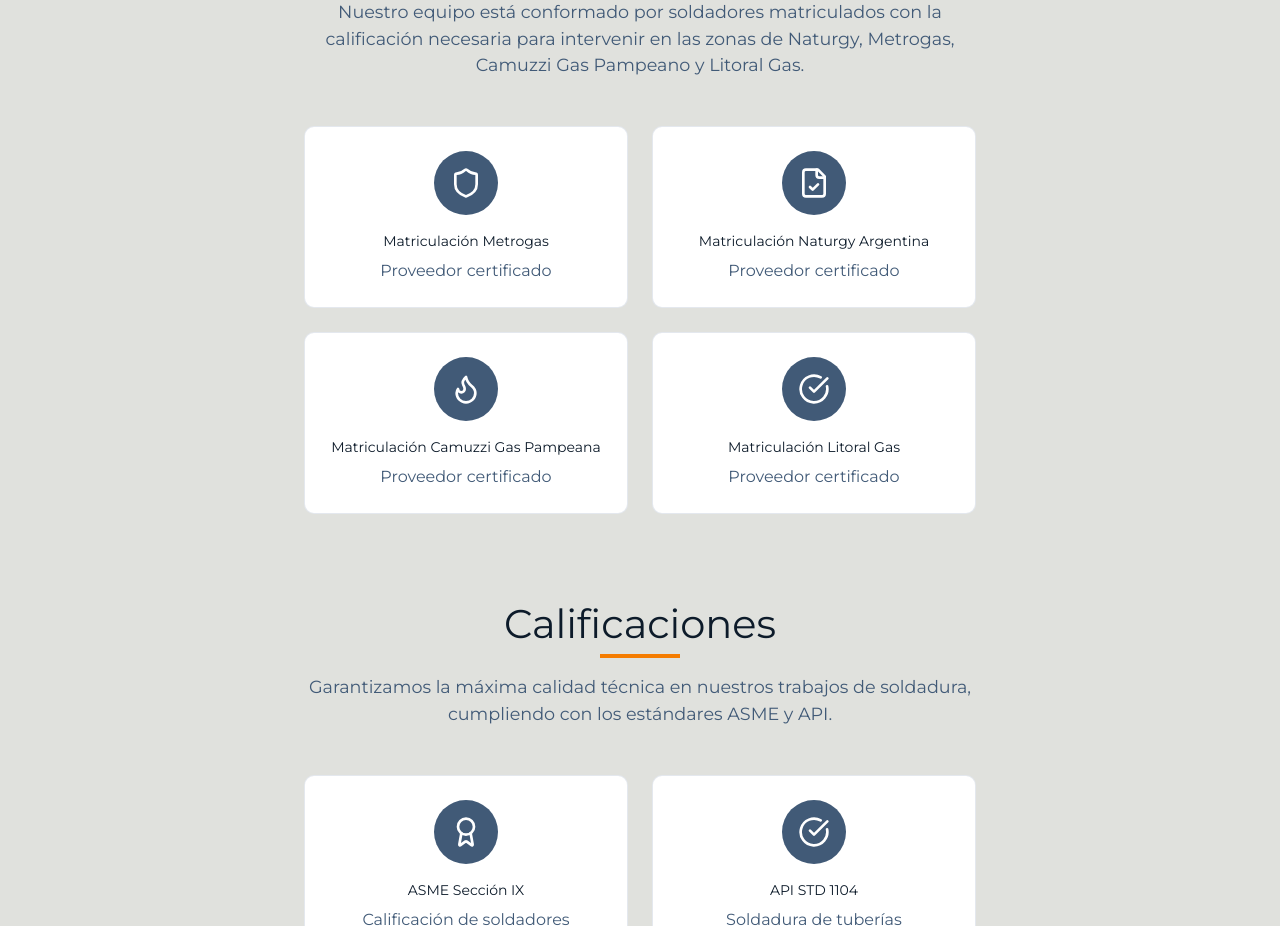
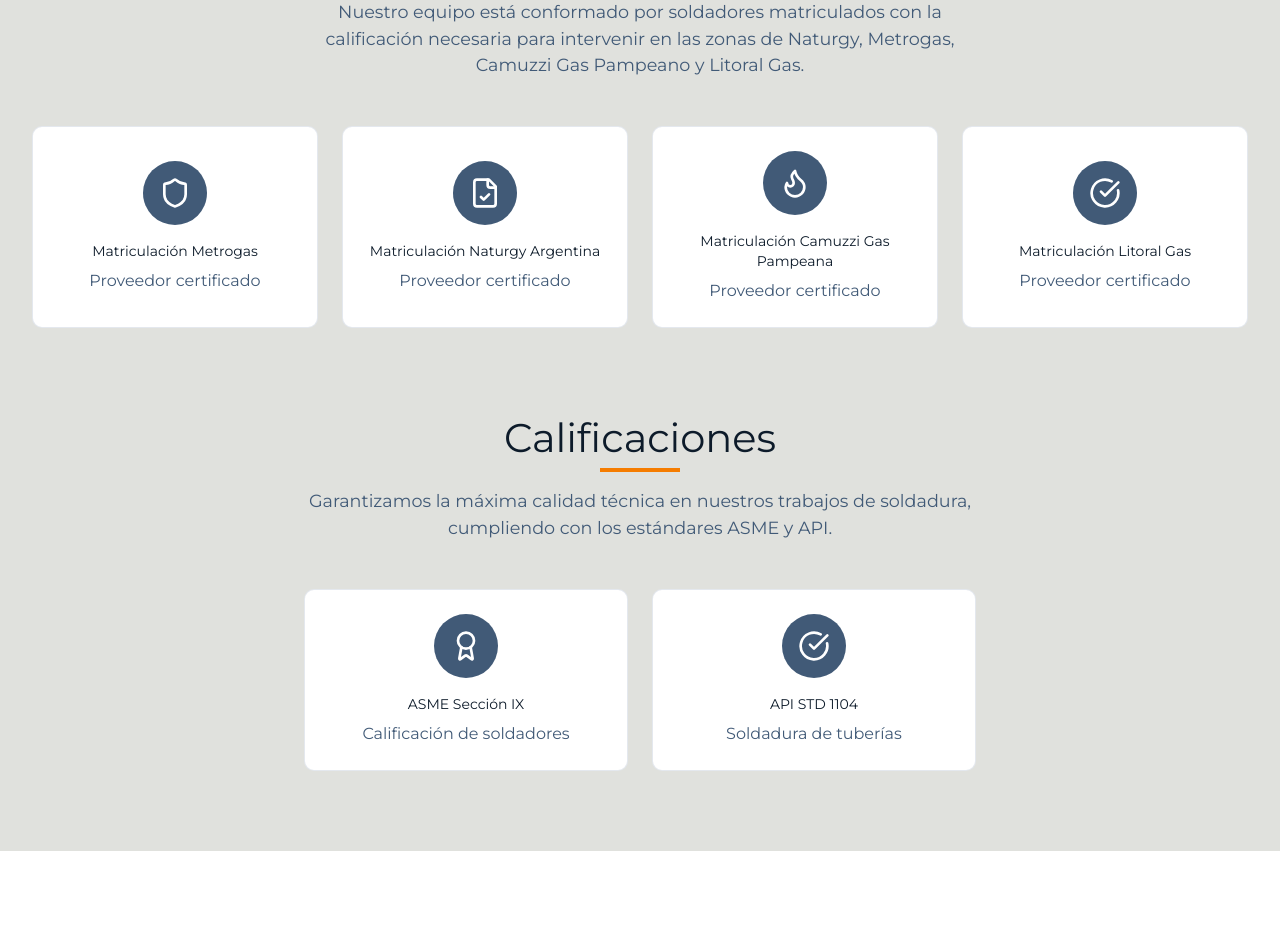
Before and after one commit to KLGomez/Soldaduras-Leiva, a React (Vite) app: page / in a window 1280 px wide. Shown: the part 1580-2506 px from the top of the page. Built offline with nearby package versions, Linux system fonts and the light colour scheme.

Commit message:
fix(registration): cards responsive, use colum-4

```diff
--- a/src/components/Registrations.tsx
+++ b/src/components/Registrations.tsx
@@ -37,7 +37,7 @@
           </p>
         </div>
 
-        <div className="grid grid-cols-1 md:grid-cols-2 gap-6 max-w-2xl mx-auto">
+        <div className="grid grid-cols-1 lg:grid-cols-4 gap-6 max-w-6xl mx-auto">
           {registrations.map((reg, index) => {
             const IconComponent = reg.icon;
             return (
```
